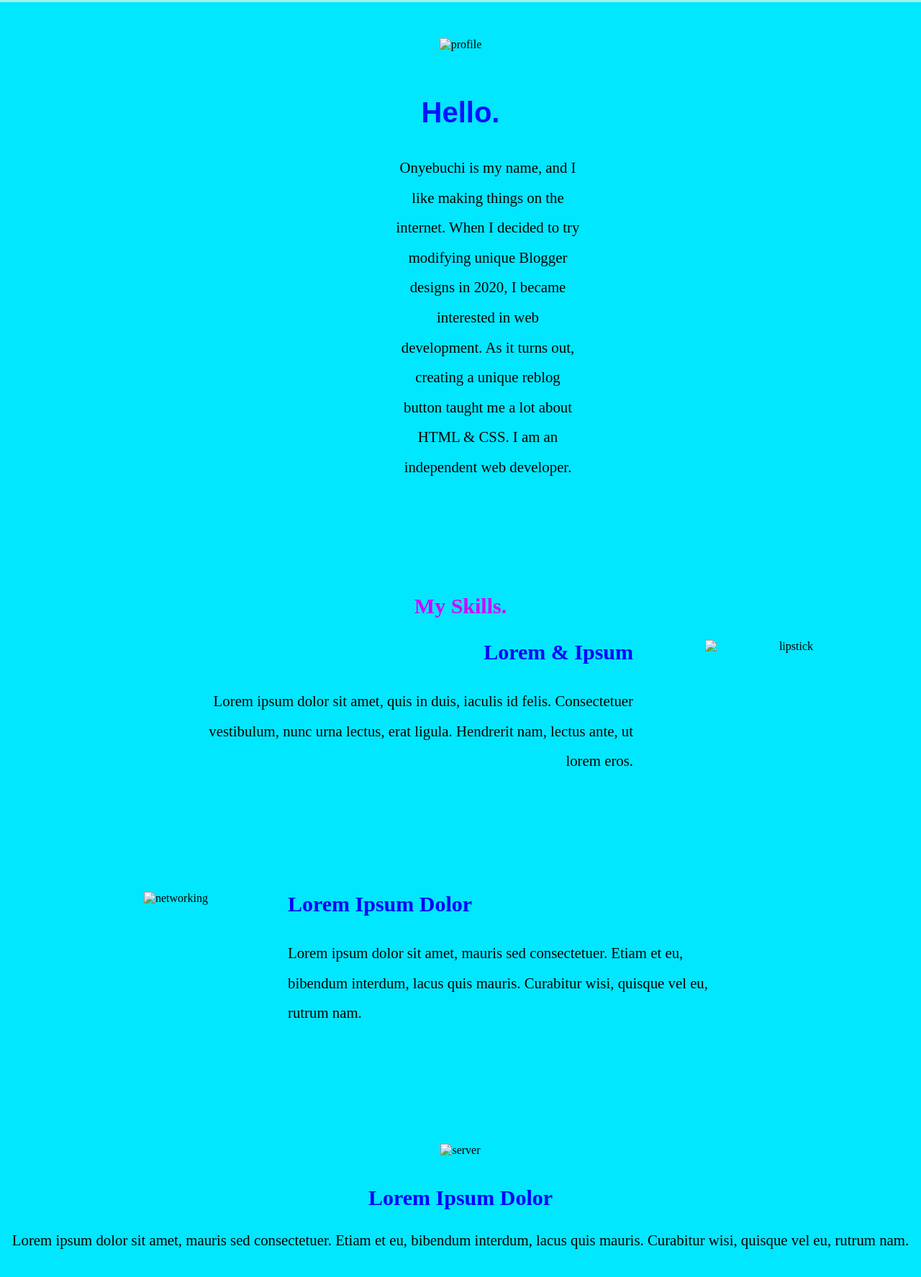
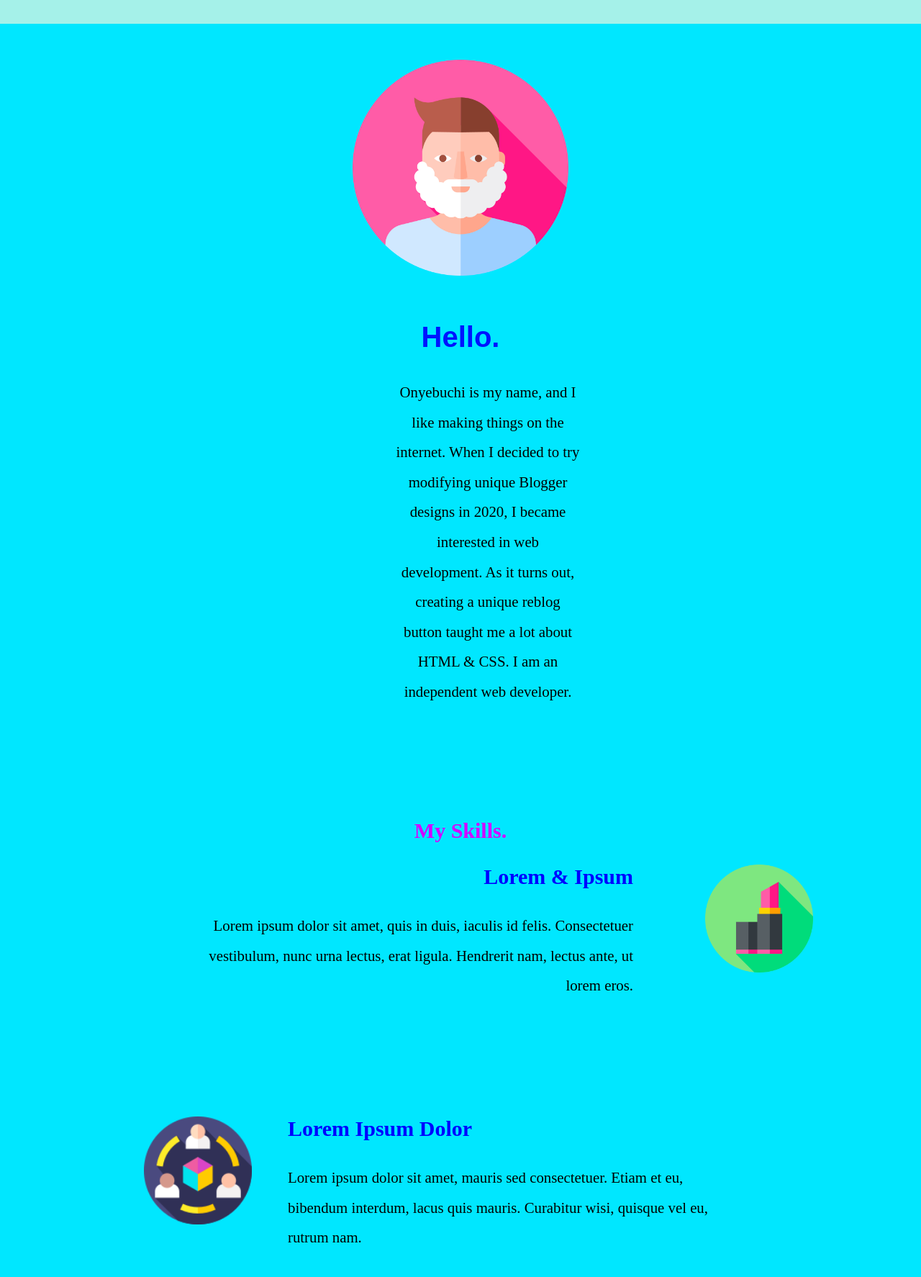
Before and after one commit to king-buchi/cv, a plain HTML site: page index.html in a window 1280 px wide. Shown: the part 934-2708 px from the top of the page at 72% size. Drawn offline with Linux system fonts and the light colour scheme; a script that the page names is missing; files whose address does not match are found by name; a web font is replaced by a local one.

Commit message:
updated.html files

```diff
--- a/index.html
+++ b/index.html
@@ -1,4 +1,4 @@
-<!DOCTYPE html>
+
 <html lang="en" dir="ltr">
 
 <head>
@@ -12,7 +12,7 @@
 
 <body>
   <div class="top-container">
-    <img class="top-cloud" src="cloud.png" alt="cloud">
+    <img class="top-cloud" src="images/cloud.png" alt="cloud">
     <h1 class="first-h1"><strong>I'm Onyebuchi</strong></h1>
     <p class="p2">a Creative frontend developer</p>
     <img class="bottom-cloud" src="cloud.png" alt="cloud">
@@ -22,7 +22,7 @@
     <div class="top-profile" style=" border-bottom-width: 29px;
     padding-bottom: 5px;
     ">
-      <img class="shave"  src="shave.png" alt="profile">
+      <img class="shave"  src="images/shave.png" alt="profile">
       <h2>Hello.</h2>
       <p class="shave-p">Onyebuchi is my name, and I like making things on the internet. When I decided to try modifying unique Blogger designs in 2020, I became interested in web development. As it turns out, creating a unique reblog button taught me a lot about HTML & CSS.
         I am an independent web developer.</p>
@@ -31,20 +31,20 @@
     <div class="skills">
       <h3 class="h3">My Skills.</h3>
       <div class="skill-ro">
-        <img class="lipstick" src="lipstick.png" alt="lipstick">
+        <img class="lipstick" src="images/lipstick.png" alt="lipstick">
 
         <h3 class="">Lorem & Ipsum</h3>
         <p class="intro">Lorem ipsum dolor sit amet, quis in duis, iaculis id felis. Consectetuer vestibulum, nunc urna lectus, erat ligula. Hendrerit nam, lectus ante, ut lorem eros.</p>
       </div>
       <div class="skill-row1">
-        <img class="float1" src="networking.png" alt="networking">
+        <img class="float1" src="images/networking.png" alt="networking">
         <h3 class="">Lorem Ipsum Dolor</h3>
         <p class="float2">Lorem ipsum dolor sit amet, mauris sed consectetuer. Etiam et eu, bibendum interdum, lacus quis mauris. Curabitur wisi, quisque vel eu, rutrum nam.</p>
       </div>
     </div>
 
     <div class="skill-row">
-      <img class="server" src="server.png" alt="server">
+      <img class="server" src="images/server.png" alt="server">
       <h3>Lorem Ipsum Dolor</h3>
       <p>Lorem ipsum dolor sit amet, mauris sed consectetuer. Etiam et eu, bibendum interdum, lacus quis mauris. Curabitur wisi, quisque vel eu, rutrum nam.</p>
     </div>
```
